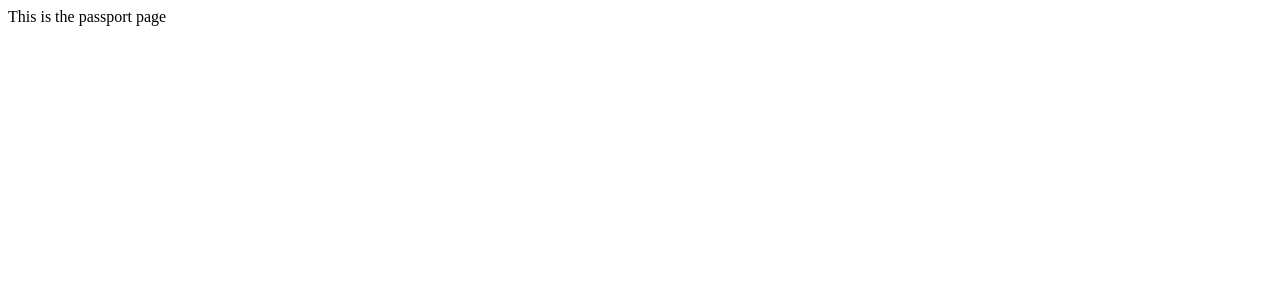
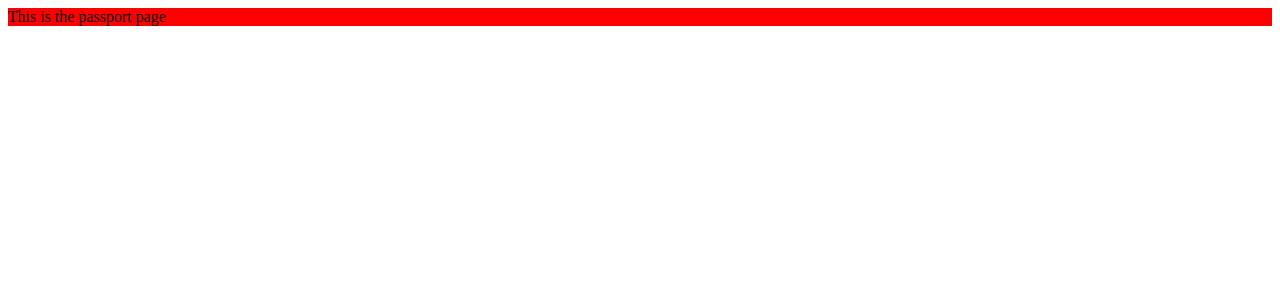
Before and after one commit to emilia-m26/travelize-with-react, a React (Create React App) app in the folder travelize-frontend/: page /passport in a window 1280 px wide. Shown: the top 300 px of the page. Built offline with nearby package versions, Linux system fonts and the light colour scheme.

Commit message:
testing out styled components and how to apply to all pages at once, added Layout.js to create main page layout

```diff
--- a/travelize-frontend/src/App.js
+++ b/travelize-frontend/src/App.js
@@ -1,5 +1,6 @@
 import { useState, useEffect }from 'react';
 import './App.css';
+import Layout from './components/Layout.js'
 
 // const fetchURL = "http://localhost:3001/destinations";
 
@@ -49,6 +50,8 @@ function App(){
   //console.log(Object.values(goals))
     return (
       <>
+      <Layout>
+      <div>
       TESTING 🤟
 
       {goals.length}
@@ -64,7 +67,10 @@ function App(){
           </li>
         ))}
       </ol>
+      </div>
+      </Layout>
       </>
+
     )
 }
 
--- a/travelize-frontend/src/components/About.js
+++ b/travelize-frontend/src/components/About.js
@@ -22,7 +22,8 @@ const AboutStyles = styled.div`
     height: 100%;
     color: white;
     div {
-        background-color: red;
+        background-color: lightGrey;
+
     }
     .blue {
         color: gold;
--- a/travelize-frontend/src/components/Goals.js
+++ b/travelize-frontend/src/components/Goals.js
@@ -1,12 +1,10 @@
 import React from 'react'
-import GlobalStyles from '../styles/GlobalStyles';
 
 export default function Goals() {
     return (
-        <GlobalStyles>
+
         <div>
             I am the main goals page (all goals)
         </div>
-        </GlobalStyles>
     )
 }
--- /dev/null
+++ b/travelize-frontend/src/components/Layout.js
@@ -0,0 +1,23 @@
+import React from 'react';
+import styled from 'styled-components';
+import GlobalStyles from '../styles/GlobalStyles'
+
+const ContentStyles = styled.div`
+    background: white;
+    padding: 2rem;
+`;
+
+export default function Layout({ children }) {
+    return (
+        <>
+            <GlobalStyles />
+
+            <ContentStyles>
+
+               {children}
+
+            </ContentStyles>
+
+        </>
+    )
+   };
--- a/travelize-frontend/src/components/Paspport.js
+++ /dev/null
@@ -1,9 +0,0 @@
-import React from 'react'
-
-export default function Paspport() {
-    return (
-        <div>
-            This is the passport page
-        </div>
-    )
-}
--- /dev/null
+++ b/travelize-frontend/src/components/Passport.js
@@ -0,0 +1,23 @@
+import React from 'react';
+import styled from 'styled-components';
+
+const PassportStyles = styled.div`
+    div {
+        background-color: red;
+
+    }
+
+
+`;
+export default function Passport() {
+    return (
+        <PassportStyles>
+
+        <div>
+            This is the passport page
+        </div>
+
+        </PassportStyles>
+
+    )
+}
--- a/travelize-frontend/src/styles/GlobalStyles.js
+++ b/travelize-frontend/src/styles/GlobalStyles.js
@@ -1,4 +1,4 @@
-import { createGlobalStyle } from 'styled-components';
+import { createGlobalStyle }  from 'styled-components';
 
 const GlobalStyles = createGlobalStyle`
   html {
@@ -6,10 +6,9 @@ const GlobalStyles = createGlobalStyle`
     background-position: center;
     background-size: cover;
   }
-
-
-
-
+  div {
+    background: white;
+  }
 `;
 
 export default GlobalStyles;
```
Also changed, not shown: travelize-frontend/src/components/Router.js (+8 -1 lines), 1 other file (tests, documents, lock files or other folders).
